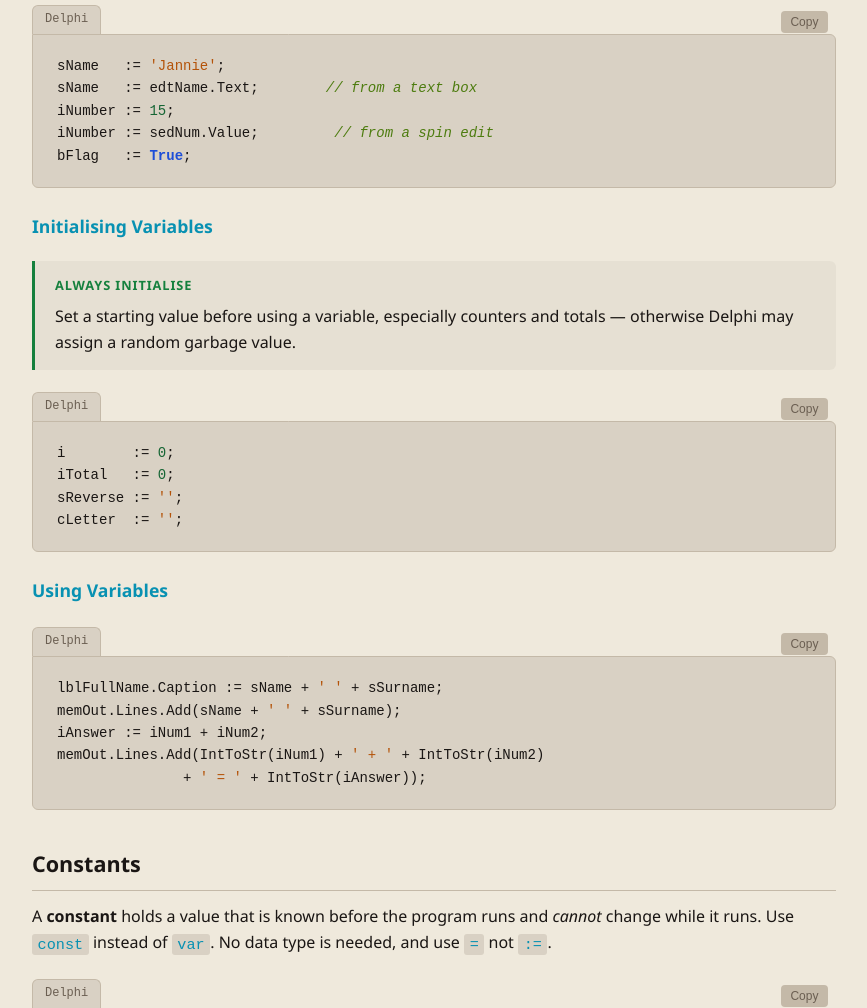
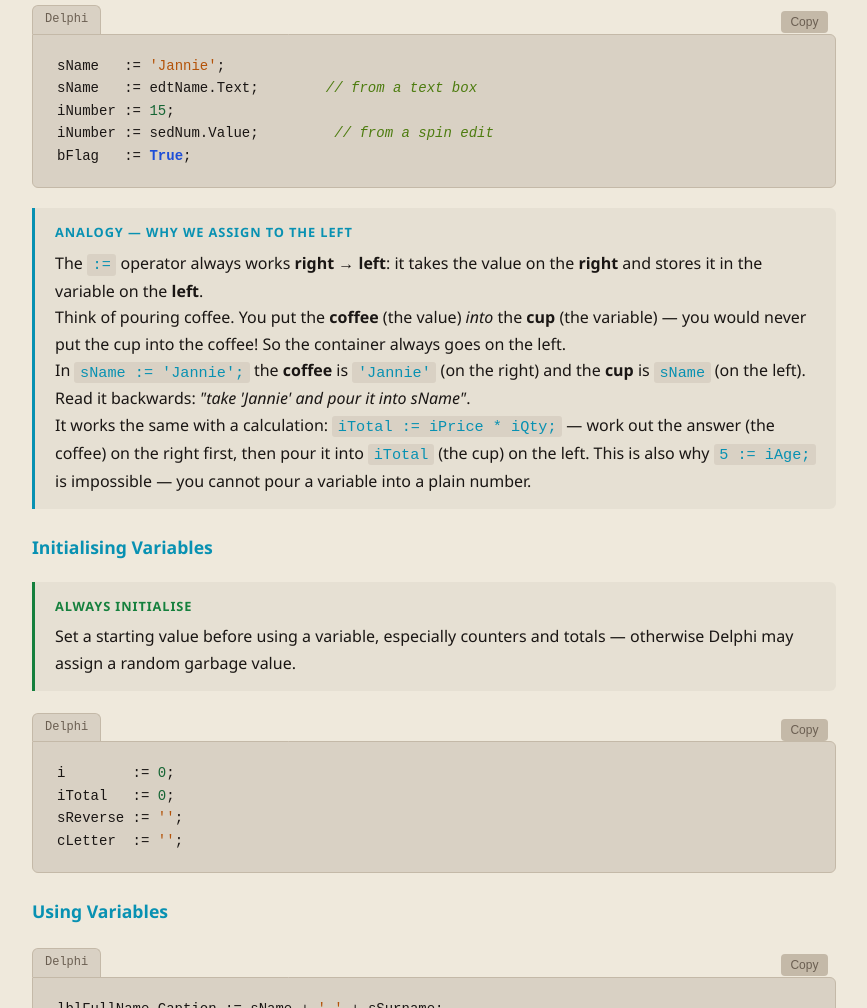
Before and after one commit to mscoetzeeit/it-website, a website: page grade10/practical/data-types.html in a window 1280 px wide. Shown: the part 1967-2975 px from the top of the page, without its empty margins (276-1143 px from the left). Drawn offline with Linux system fonts and the light colour scheme.

Commit message:
Gr10: add coffee-in-a-cup analogy for the assignment operator
Explains why := assigns right-to-left: you pour the value (coffee) into the
variable (cup), never the cup into the coffee, so the container goes on the left.

Co-Authored-By: Claude Opus 4.8 <noreply@anthropic.com>

```diff
--- a/grade10/practical/data-types.html
+++ b/grade10/practical/data-types.html
@@ -105,6 +105,14 @@ iNumber := sedNum.Value;         <span class="cmt">// from a spin edit</span>
 bFlag   := <span class="kw">True</span>;</code></pre>
     </div>
 
+    <div class="callout">
+      <div class="callout-title">ANALOGY — why we assign to the LEFT</div>
+      <p>The <code>:=</code> operator always works <strong>right → left</strong>: it takes the value on the <strong>right</strong> and stores it in the variable on the <strong>left</strong>.</p>
+      <p>Think of pouring coffee. You put the <strong>coffee</strong> (the value) <em>into</em> the <strong>cup</strong> (the variable) — you would never put the cup into the coffee! So the container always goes on the left.</p>
+      <p>In <code>sName := 'Jannie';</code> the <strong>coffee</strong> is <code>'Jannie'</code> (on the right) and the <strong>cup</strong> is <code>sName</code> (on the left). Read it backwards: <em>"take 'Jannie' and pour it into sName"</em>.</p>
+      <p>It works the same with a calculation: <code>iTotal := iPrice * iQty;</code> — work out the answer (the coffee) on the right first, then pour it into <code>iTotal</code> (the cup) on the left. This is also why <code>5 := iAge;</code> is impossible — you cannot pour a variable into a plain number.</p>
+    </div>
+
     <h3>Initialising Variables</h3>
     <div class="callout tip">
       <div class="callout-title">Always Initialise</div>
```
